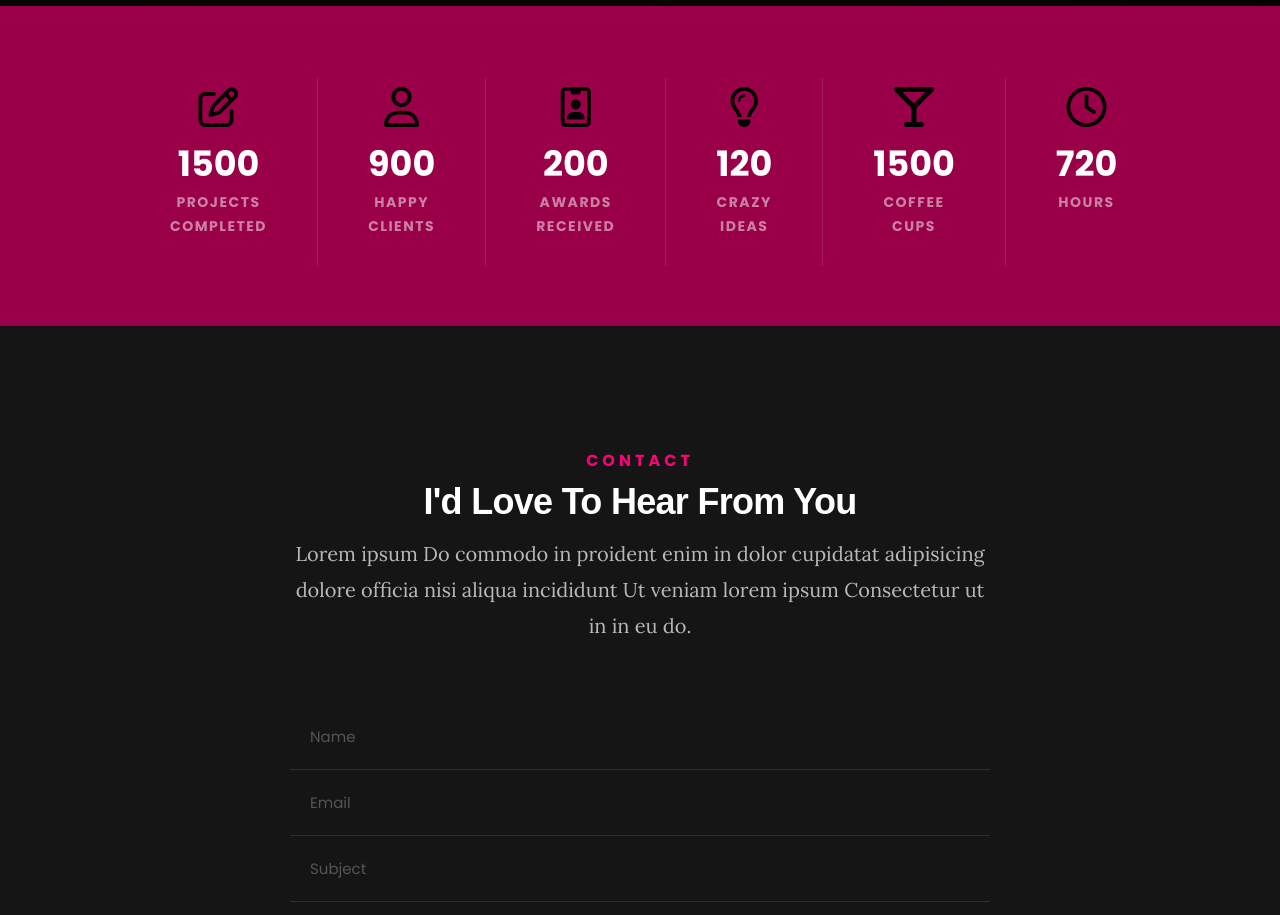
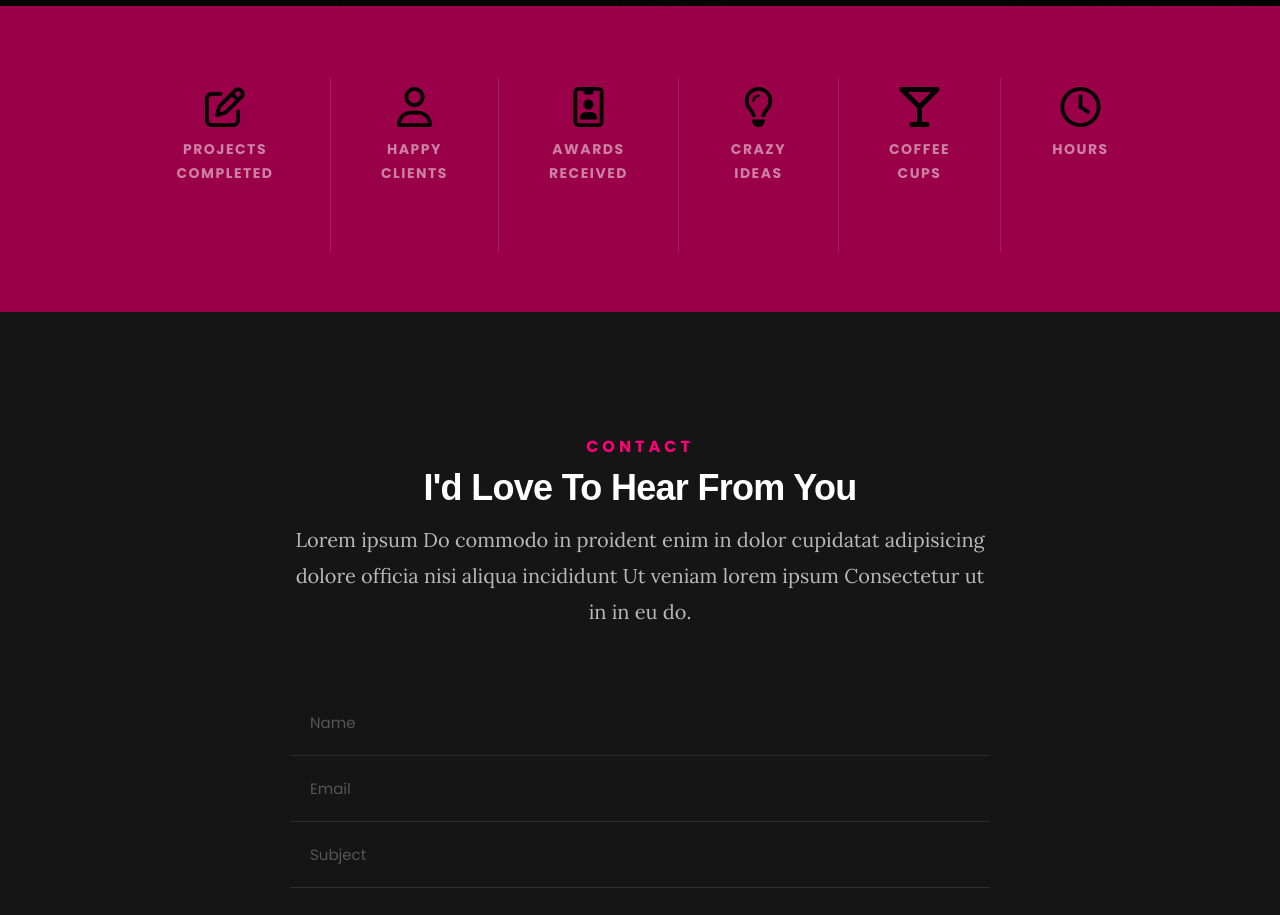
Before and after one commit to yurii-kozlov/portfolio-landing, a React (Create React App) app: page / in a window 1280 px wide. Shown: the part 7680-8595 px from the top of the page. Built offline with nearby package versions, Linux system fonts and the light colour scheme.

Commit message:
animating numbers were created

```diff
--- a/package.json
+++ b/package.json
@@ -19,7 +19,9 @@
     "react-dom": "^18.2.0",
     "react-router-dom": "^6.4.3",
     "react-scripts": "5.0.1",
+    "react-spring": "^9.5.5",
     "react-transition-group": "^4.4.5",
+    "spring": "0.0.0",
     "typescript": "^4.8.4",
     "web-vitals": "^2.1.4"
   },
--- a/src/blocks/Statistics.tsx
+++ b/src/blocks/Statistics.tsx
@@ -1,46 +1,19 @@
-/* eslint-disable no-console */
 import { useEffect, useState } from 'react';
+import { AnimatedNumber } from '../helpers/animatedNumber';
 
 export const Statistics = () => {
-  const [projectsCount, setProjectsCount] = useState<number>(0);
-  const [clientsCount, setClientsCount] = useState<number>(0);
-  const [awardsCount, setAwardsCount] = useState<number>(0);
-  const [ideasCount, setIdeasCount] = useState<number>(0);
-  const [cupsCount, setCupsCount] = useState<number>(0);
-  const [hoursCount, setHoursCount] = useState<number>(0);
-
-  const addProjectsCount = () => setProjectsCount(
-    projectsCount < 1500 ? projectsCount + 1 : projectsCount,
-  );
-
-  const addClientsCount = () => setClientsCount(
-    clientsCount < 900 ? clientsCount + 1 : clientsCount,
-  );
-
-  const addAwardsCount = () => setAwardsCount(
-    awardsCount < 200 ? awardsCount + 1 : awardsCount,
-  );
-
-  const addIdeasCount = () => setIdeasCount(
-    ideasCount < 120 ? ideasCount + 1 : ideasCount,
-  );
-
-  const addCupsCount = () => setCupsCount(
-    cupsCount < 1500 ? cupsCount + 1 : cupsCount,
-  );
-
-  const addHoursCount = () => setHoursCount(
-    hoursCount < 720 ? hoursCount + 1 : hoursCount,
-  );
+  const [areAnimatingNumbers, setAreAnimatingNumbers]
+  = useState<boolean>(false);
 
   useEffect(() => {
-    addProjectsCount();
-    addClientsCount();
-    addAwardsCount();
-    addIdeasCount();
-    addCupsCount();
-    addHoursCount();
-  });
+    window.addEventListener('scroll', () => {
+      if (window.pageYOffset > 7000) {
+        setAreAnimatingNumbers(true);
+      } else {
+        setAreAnimatingNumbers(false);
+      }
+    });
+  }, []);
 
   return (
     <section className="statistics">
@@ -50,21 +23,28 @@ export const Statistics = () => {
             <div className="statistics__icon">
               <i className="fa-regular fa-pen-to-square" />
             </div>
-            <div className="statistics__count">{projectsCount}</div>
+            <div className="statistics__count">
+              {areAnimatingNumbers && <AnimatedNumber n={1500} />}
+
+            </div>
             <div className="statistics__title">Projects completed</div>
           </div>
           <div className="grid-stats__item">
             <div className="statistics__icon">
               <i className="fa-regular fa-user" />
             </div>
-            <div className="statistics__count">{clientsCount}</div>
+            <div className="statistics__count">
+              {areAnimatingNumbers && <AnimatedNumber n={900} />}
+            </div>
             <div className="statistics__title">Happy clients</div>
           </div>
           <div className="grid-stats__item">
             <div className="statistics__icon">
               <i className="fa-regular fa-id-badge" />
             </div>
-            <div className="statistics__count">{awardsCount}</div>
+            <div className="statistics__count">
+              {areAnimatingNumbers && <AnimatedNumber n={200} />}
+            </div>
             <div className="statistics__title">Awards received</div>
           </div>
 
@@ -73,7 +53,9 @@ export const Statistics = () => {
               <div className="statistics__icon">
                 <i className="fa-regular fa-lightbulb" />
               </div>
-              <div className="statistics__count">{ideasCount}</div>
+              <div className="statistics__count">
+                {areAnimatingNumbers && <AnimatedNumber n={120} />}
+              </div>
               <div className="statistics__title">Crazy ideas</div>
             </div>
           </div>
@@ -82,7 +64,9 @@ export const Statistics = () => {
               <div className="statistics__icon">
                 <i className="fa-solid fa-martini-glass-empty" />
               </div>
-              <div className="statistics__count">{cupsCount}</div>
+              <div className="statistics__count">
+                {areAnimatingNumbers && <AnimatedNumber n={1500} />}
+              </div>
               <div className="statistics__title">Coffee cups</div>
             </div>
           </div>
@@ -91,7 +75,9 @@ export const Statistics = () => {
               <div className="statistics__icon">
                 <i className="fa-regular fa-clock" />
               </div>
-              <div className="statistics__count">{hoursCount}</div>
+              <div className="statistics__count">
+                {areAnimatingNumbers && <AnimatedNumber n={7200} />}
+              </div>
               <div className="statistics__title">Hours</div>
             </div>
           </div>
--- /dev/null
+++ b/src/helpers/animatedNumber.tsx
@@ -0,0 +1,18 @@
+/* eslint-disable @typescript-eslint/no-shadow */
+import React from 'react';
+import { useSpring, animated } from 'react-spring';
+
+type Props = {
+  n: number
+};
+
+export const AnimatedNumber: React.FC<Props> = ({ n }) => {
+  const { number } = useSpring({
+    from: { number: 0 },
+    number: n,
+    delay: 200,
+    config: { mass: 1, tension: 20, friction: 10 },
+  });
+
+  return <animated.div>{number.to((n) => n.toFixed(0))}</animated.div>;
+};
```
Also changed, not shown: 1 other file (tests, documents, lock files or other folders).
